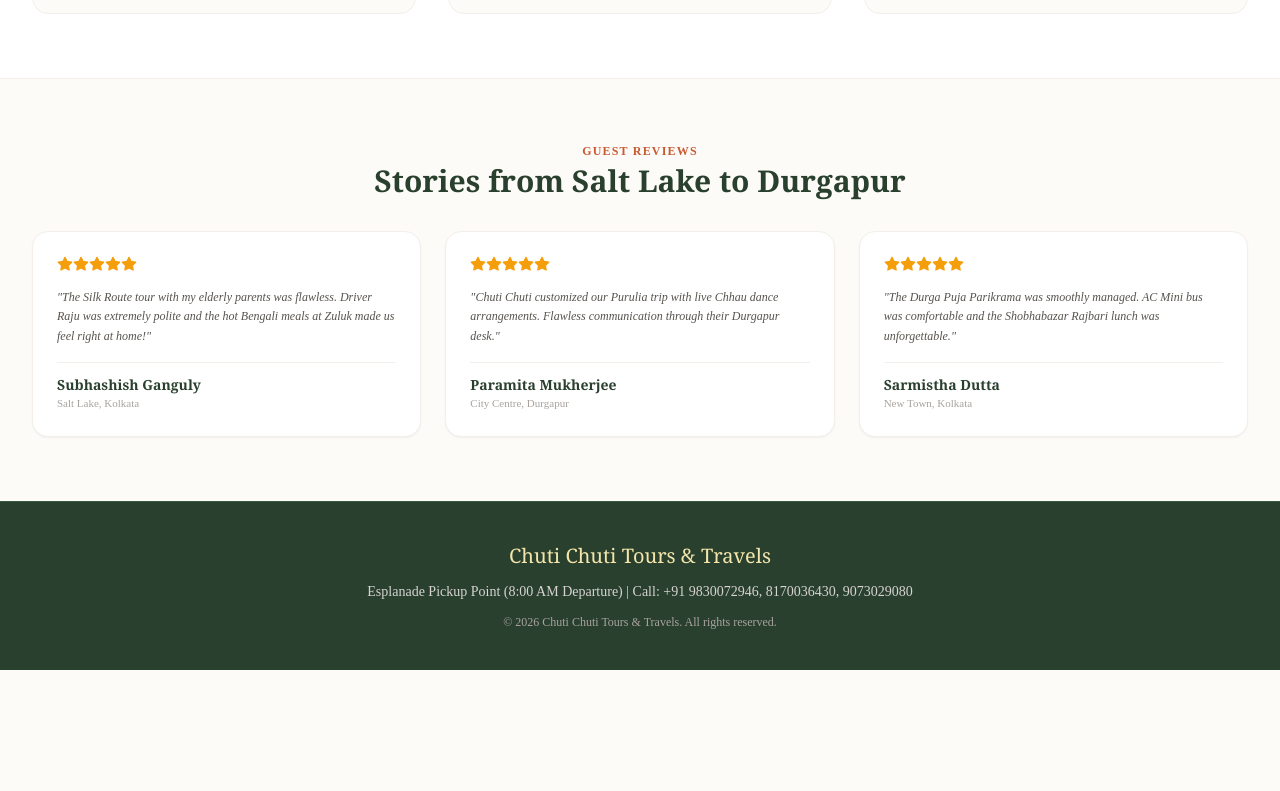
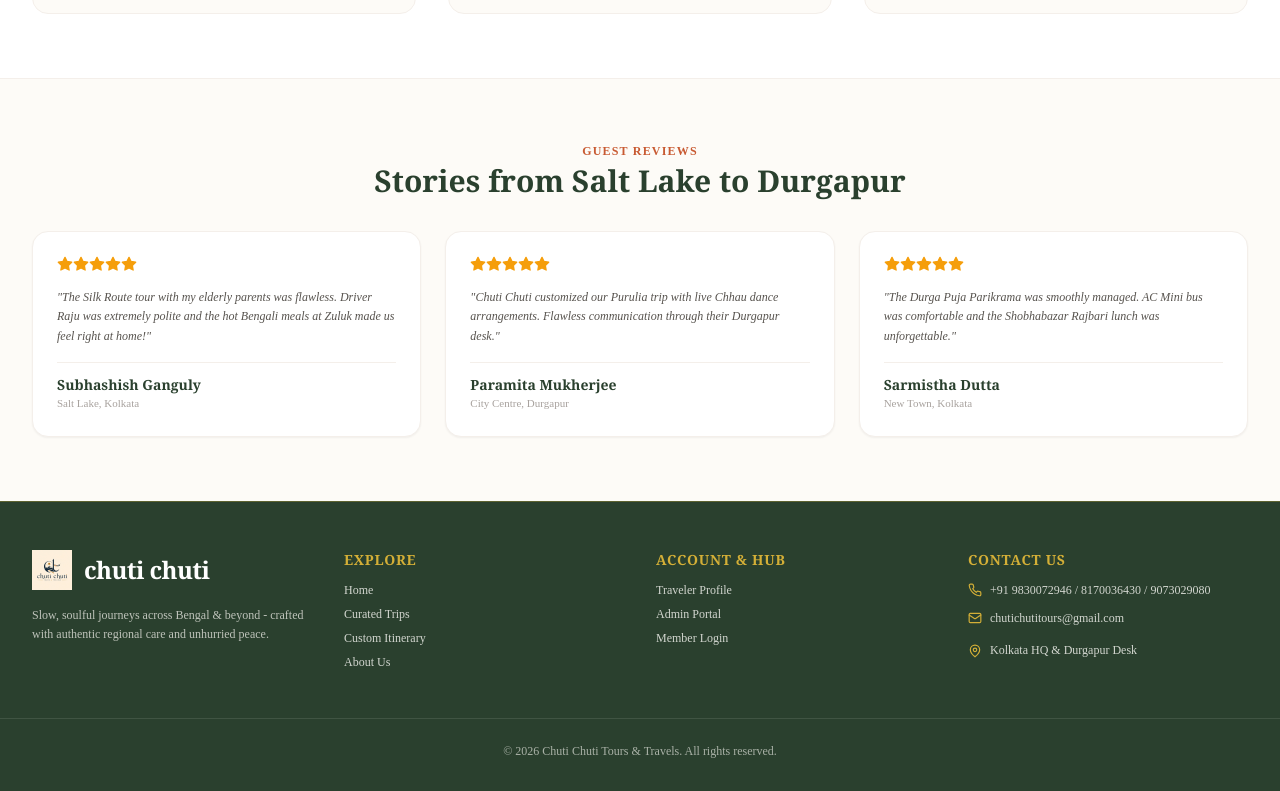
Before and after one commit to Kirigaya707/CCTT-Website, a Next.js app: page / in a window 1280 px wide. Shown: the part 2025-2816 px from the top of the page. Before the commit the page ends 2695 px from the top, so only its background shows below. Built offline with nearby package versions, Linux system fonts and the light colour scheme; no server answers.

Commit message:
Update shared footer

```diff
--- a/src/app/layout.tsx
+++ b/src/app/layout.tsx
@@ -1,6 +1,7 @@
 import "./globals.css";
 import React from "react";
 import Navbar from "@/components/Navbar";
+import Footer from "@/components/Footer";
 import Providers from "./providers";
 
 export const metadata = {
@@ -19,19 +20,7 @@
         <Providers>
           <Navbar />
           <main className="flex-1">{children}</main>
-          <footer className="bg-moss-dark text-sand py-10 border-t border-moss">
-            <div className="max-w-7xl mx-auto px-4 text-center space-y-3">
-              <p className="font-serif text-xl text-gold-light">
-                Chuti Chuti Tours & Travels
-              </p>
-              <p className="text-sm text-stone-300">
-                Esplanade Pickup Point (8:00 AM Departure) | Call: +91 9830072946, 8170036430, 9073029080
-              </p>
-              <p className="text-xs text-stone-400">
-                © {new Date().getFullYear()} Chuti Chuti Tours & Travels. All rights reserved.
-              </p>
-            </div>
-          </footer>
+          <Footer />
         </Providers>
       </body>
     </html>
--- /dev/null
+++ b/src/components/Footer.tsx
@@ -0,0 +1,70 @@
+import Link from 'next/link';
+import Image from 'next/image';
+import { Phone, Mail, MapPin } from 'lucide-react';
+
+export default function Footer() {
+  return (
+    <footer className="bg-moss-dark text-cream border-t border-gold/30 pt-12 pb-8">
+      <div className="max-w-7xl mx-auto px-4 sm:px-6 lg:px-8 grid grid-cols-1 md:grid-cols-4 gap-8 mb-12">
+        <div className="space-y-4">
+          <div className="flex items-center gap-3">
+            <Image
+              src="/logo.jpg"
+              alt="Chuti Chuti Logo"
+              width={40}
+              height={40}
+              className="h-10 w-auto object-contain"
+            />
+            <span className="font-serif text-2xl font-bold text-white tracking-tight">
+              chuti chuti
+            </span>
+          </div>
+          <p className="text-xs text-cream/70 leading-relaxed">
+            Slow, soulful journeys across Bengal &amp; beyond - crafted with authentic regional care and unhurried peace.
+          </p>
+        </div>
+
+        <div className="space-y-3">
+          <h4 className="font-serif font-bold text-gold text-sm uppercase tracking-wider">Explore</h4>
+          <ul className="space-y-2 text-xs text-cream/80">
+            <li><Link href="/" className="hover:text-gold transition">Home</Link></li>
+            <li><Link href="/tours" className="hover:text-gold transition">Curated Trips</Link></li>
+            <li><Link href="/custom-itinerary" className="hover:text-gold transition">Custom Itinerary</Link></li>
+            <li><Link href="/about" className="hover:text-gold transition">About Us</Link></li>
+          </ul>
+        </div>
+
+        <div className="space-y-3">
+          <h4 className="font-serif font-bold text-gold text-sm uppercase tracking-wider">Account &amp; Hub</h4>
+          <ul className="space-y-2 text-xs text-cream/80">
+            <li><Link href="/profile" className="hover:text-gold transition">Traveler Profile</Link></li>
+            <li><Link href="/admin" className="hover:text-gold transition">Admin Portal</Link></li>
+            <li><Link href="/login" className="hover:text-gold transition">Member Login</Link></li>
+          </ul>
+        </div>
+
+        <div className="space-y-3 text-xs text-cream/80">
+          <h4 className="font-serif font-bold text-gold text-sm uppercase tracking-wider">Contact Us</h4>
+          <p className="flex items-center gap-2">
+            <Phone className="w-3.5 h-3.5 text-gold flex-shrink-0" />
+            <span>
+              <a href="tel:+919830072946" className="hover:text-gold transition">+91 9830072946</a> / 8170036430 / 9073029080
+            </span>
+          </p>
+          <p className="flex items-center gap-2">
+            <Mail className="w-3.5 h-3.5 text-gold flex-shrink-0" />
+            <a href="mailto:chutichutitours@gmail.com" className="hover:text-gold transition">chutichutitours@gmail.com</a>
+          </p>
+          <p className="flex items-start gap-2 pt-1">
+            <MapPin className="w-3.5 h-3.5 text-gold flex-shrink-0 mt-0.5" />
+            <span>Kolkata HQ &amp; Durgapur Desk</span>
+          </p>
+        </div>
+      </div>
+
+      <div className="max-w-7xl mx-auto px-4 sm:px-6 lg:px-8 border-t border-white/10 pt-6 text-center text-xs text-cream/60">
+        <p>© 2026 Chuti Chuti Tours &amp; Travels. All rights reserved.</p>
+      </div>
+    </footer>
+  );
+}
```
